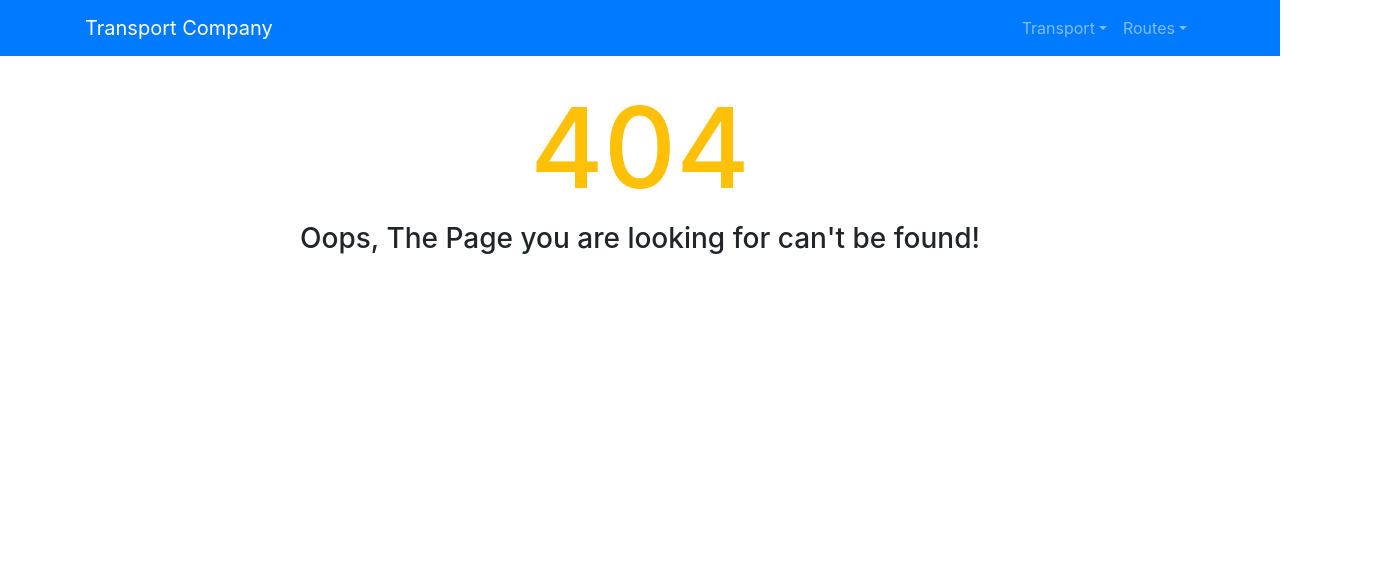
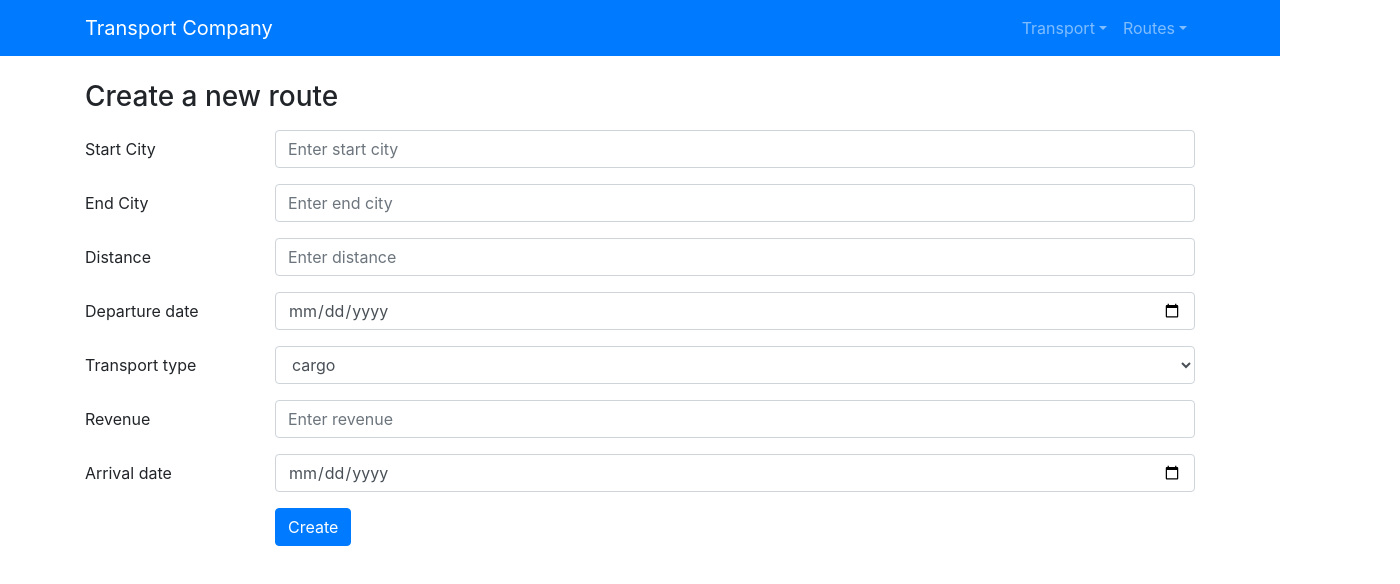
Before and after one commit to heorhii-hryhorov/transport-company-fe, a React (Create React App) app: page /routes/create in a window 1280 px wide. Before the commit this address had no page. Shown: the top 584 px of the page, 1400 px wide, since content can reach past the window. Built offline with nearby package versions, Linux system fonts and the light colour scheme.

Commit message:
added create route form

```diff
--- a/src/App.tsx
+++ b/src/App.tsx
@@ -1,6 +1,7 @@
 import React from 'react';
 import { BrowserRouter as Router, Route, Switch } from 'react-router-dom';
 import Header from './components/Header/Header';
+import AddRouteContainer from './containers/AddRouteContainer/AddRouteContainer';
 import AddTransportContainer from './containers/AddTransportContainer/AddTransportContainer';
 import DeleteTransportContainer from './containers/DeleteTransportContainer/DeleteTransportContainer';
 import EditTransportContainer from './containers/EditTransportContainer/EditTransportContainer';
@@ -16,6 +17,7 @@ const App: React.FC = () => (
         <Route path="/transport/create" exact component={AddTransportContainer} />
         <Route path="/transport/edit" exact component={EditTransportContainer} />
         <Route path="/transport/delete" exact component={DeleteTransportContainer} />
+        <Route path="/routes/create" exact component={AddRouteContainer} />
         <Route component={NotFoundContainer} />
       </Switch>
     </>
--- /dev/null
+++ b/src/components/RouteForms/AddRouteForm/AddRouteForm.tsx
@@ -0,0 +1,101 @@
+import React from 'react';
+import {
+  Button,
+  Col, Form, FormGroup, Input, Label,
+} from 'reactstrap';
+
+const AddRouteForm: React.FC = () => (
+  <div>
+    <h3 className="mb-3">Create a new route</h3>
+    <Form>
+      <FormGroup row>
+        <Label for="start-city" sm={2}>
+          Start City
+        </Label>
+        <Col sm={10}>
+          <Input
+            type="text"
+            name="start-city"
+            id="start-city"
+            placeholder="Enter start city"
+          />
+        </Col>
+      </FormGroup>
+      <FormGroup row>
+        <Label for="end-city" sm={2}>
+          End City
+        </Label>
+        <Col sm={10}>
+          <Input
+            type="text"
+            name="end-city"
+            id="end-city"
+            placeholder="Enter end city"
+          />
+        </Col>
+      </FormGroup>
+      <FormGroup row>
+        <Label for="distance" sm={2}>Distance</Label>
+        <Col sm={10}>
+          <Input
+            type="number"
+            name="distance"
+            id="distance"
+            placeholder="Enter distance"
+          />
+        </Col>
+      </FormGroup>
+      <FormGroup row>
+        <Label for="departure-date" sm={2}>Departure date</Label>
+        <Col sm={10}>
+          <Input
+            type="date"
+            name="departure-date"
+            id="departure-date"
+            placeholder="Enter departure date"
+          />
+        </Col>
+      </FormGroup>
+      <FormGroup row>
+        <Label for="transport-type" sm={2}>
+          Transport type
+        </Label>
+        <Col sm={10}>
+          <Input type="select" name="transport-type" id="transport-type">
+            <option>cargo</option>
+            <option>passenger</option>
+          </Input>
+        </Col>
+      </FormGroup>
+      <FormGroup row>
+        <Label for="revenue" sm={2}>Revenue</Label>
+        <Col sm={10}>
+          <Input
+            type="number"
+            name="revenue"
+            id="revenue"
+            placeholder="Enter revenue"
+          />
+        </Col>
+      </FormGroup>
+      <FormGroup row>
+        <Label for="arrival-date" sm={2}>Arrival date</Label>
+        <Col sm={10}>
+          <Input
+            type="date"
+            name="arrival-date"
+            id="arrival-date"
+            placeholder="Enter arrival date"
+          />
+        </Col>
+      </FormGroup>
+      <FormGroup row>
+        <Col sm={{ size: 12, offset: 2 }}>
+          <Button type="submit" color="primary">Create</Button>
+        </Col>
+      </FormGroup>
+    </Form>
+  </div>
+);
+
+export default AddRouteForm;
--- /dev/null
+++ b/src/containers/AddRouteContainer/AddRouteContainer.tsx
@@ -0,0 +1,17 @@
+import React from 'react';
+import {
+  Col, Container, Row,
+} from 'reactstrap';
+import AddRouteForm from '../../components/RouteForms/AddRouteForm/AddRouteForm';
+
+const AddRouteContainer: React.FC = () => (
+  <Container>
+    <Row>
+      <Col xs="12">
+        <AddRouteForm />
+      </Col>
+    </Row>
+  </Container>
+);
+
+export default AddRouteContainer;
```
